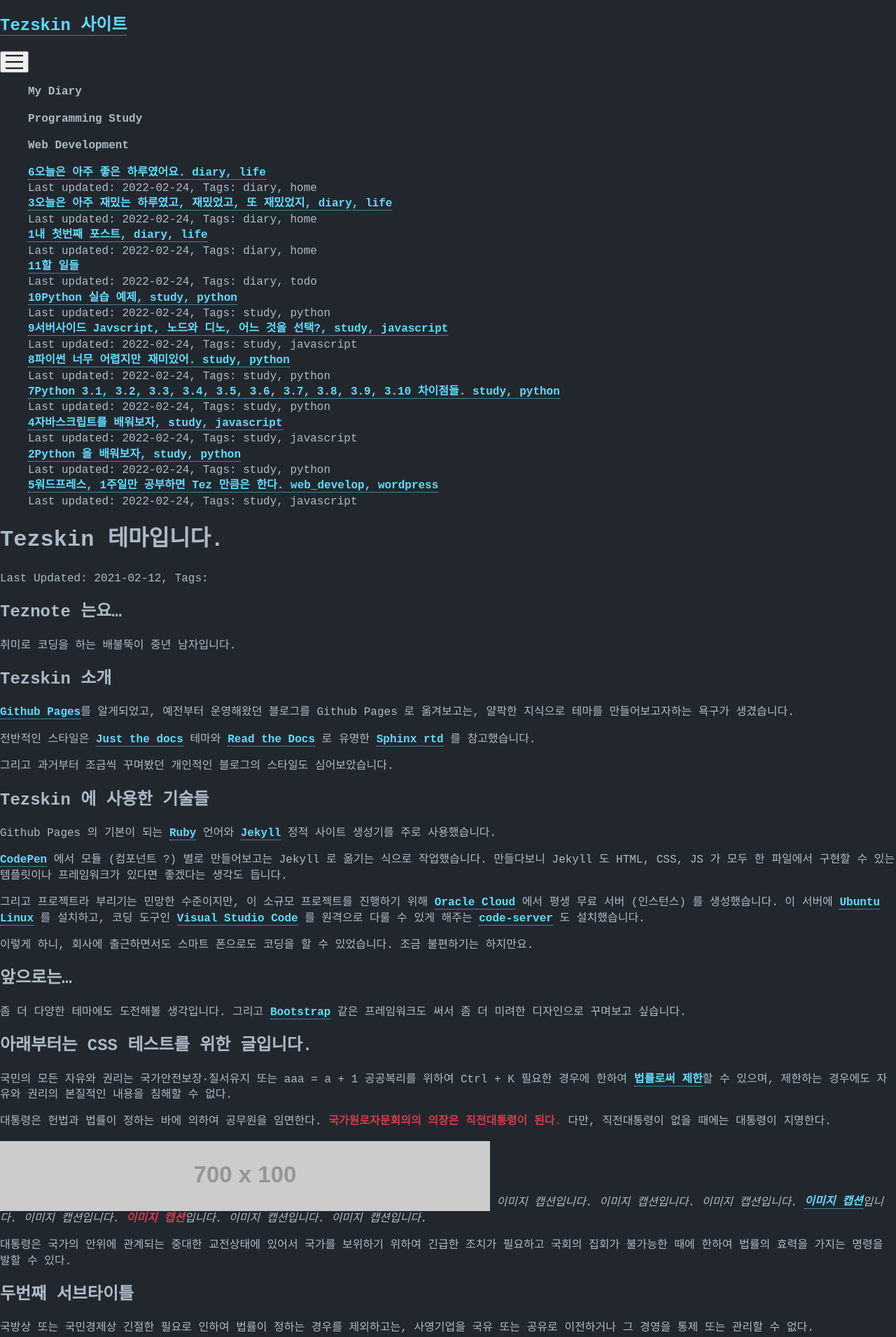
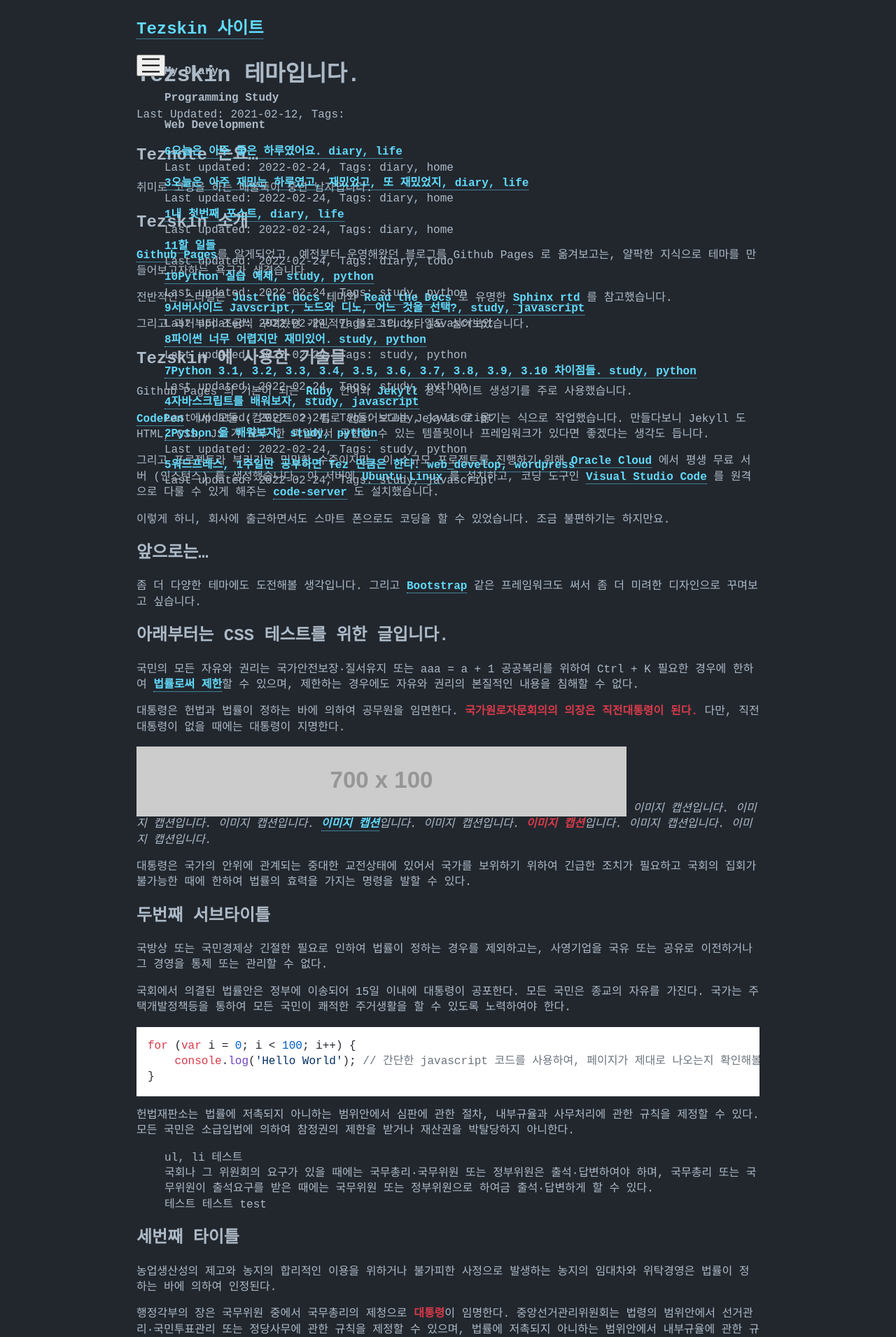
Before and after one commit to teznote/tezskin, a Jekyll site: the page built from index.md, in a window 1280 px wide. Shown: the top 1911 px of the page at 70% size. Built offline with Jekyll 4.4.1, drawn with Linux system fonts in a browser that asks for light colours; nearby versions of some CDN libraries; some web fonts are replaced; a style sheet for code colours, icons or effects is not loaded.

Commit message:
Update style4.scss

```diff
--- a/assets/style4.scss
+++ b/assets/style4.scss
@@ -61,23 +61,28 @@ b, strong {
 }
 
 // Layout
-.layout {
-    width: 100%;
-    height: 100%;
-    overflow: hidden;
 .sidebar {
+    position: fixed;
+    top: 0;
+    left: 0;
+    right: 0;
     .sb {
         max-width: #{$content-width};
         margin: 0 auto;
         .aside {
             padding: 5px;
+            height: 60px;
         }
         .nav {
             padding: 5px;
+            height: calc(var(--vh, 1vh) * 100 - 60);
         }
     }
 }
 .content {
+    width: 100%;
+    height: 100%;
+    margin-top: 60px;
     .ct {
         max-width: #{$content-width};
         margin: 0 auto;
@@ -89,7 +94,6 @@ b, strong {
         }
         .footer {
             padding: 5px;
-            }
         }
     }
 }
```
Lines whose indentation alone changed are shown as unchanged.
